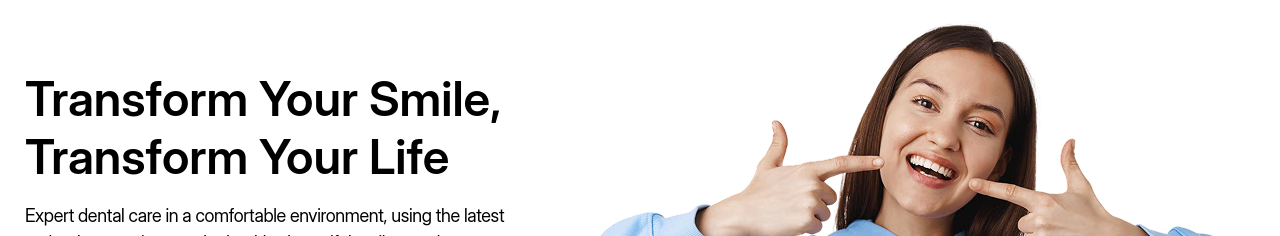
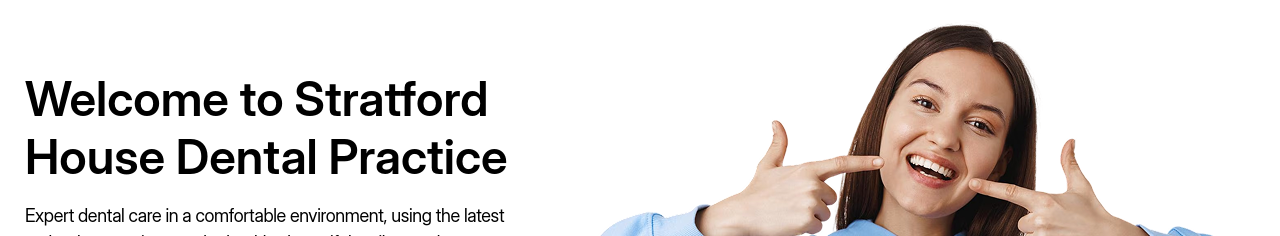
Before and after one commit to HxS-Dev/StratfordHouseDentalWebsite, a Next.js app: page / in a window 1280 px wide. Shown: the part 240-476 px from the top of the page. Built offline with nearby package versions, Linux system fonts and the light colour scheme; no server answers; a web font is replaced by a local one.

Commit message:
Updating title

```diff
--- a/app/components/TeamSection.tsx
+++ b/app/components/TeamSection.tsx
@@ -43,7 +43,9 @@
             </div>
             <h4 className='text-xl font-semibold mt-6 mb-0.5 leading-[30px] text-blue-1300'>{member.title}</h4>
             <h6 className='text-lg leading-7 font-normal mb-4 text-blue-1000'>{member.position}</h6>
-            <span className='text-base font-normal leading-6 text-tertiary-600'>GDC No: {member.gdn_no}</span>
+            {member.gdn_no && (
+              <span className='text-base font-normal leading-6 text-tertiary-600'>GDC No: {member.gdn_no}</span>
+            )}
           </div>
         ))}
       </div>
--- a/app/page.tsx
+++ b/app/page.tsx
@@ -25,7 +25,7 @@
               animate={{ opacity: 1, x: 0 }}
               transition={{ duration: 0.8, delay: 0.2 }}
             >
-              <h1 className="xl:text-5xl md:text-4xl text-[32px] text-black lg:mx-0 mx-auto font-semibold leading-[120%] font-inter-display">Transform Your Smile, Transform Your Life</h1>
+              <h1 className="xl:text-5xl md:text-4xl text-[32px] text-black lg:mx-0 mx-auto font-semibold leading-[120%] font-inter-display">Welcome to Stratford House Dental Practice</h1>
               <p className="xl:text-lg text-base text-black lg:mx-0 mx-auto max-w-[500px] leading-[150%] tracking-[-0.36px] md:mt-4 mt-2 mb-8">Expert dental care in a comfortable environment, using the latest technology to give you the healthy, beautiful smile you deserve.</p>
               <motion.div whileTap={{ scale: 0.95 }}>
                 <a
```
